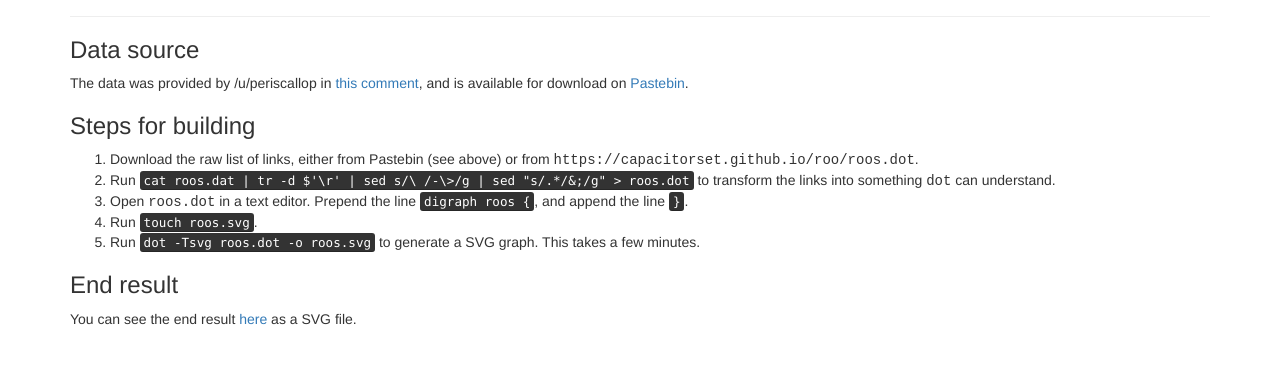
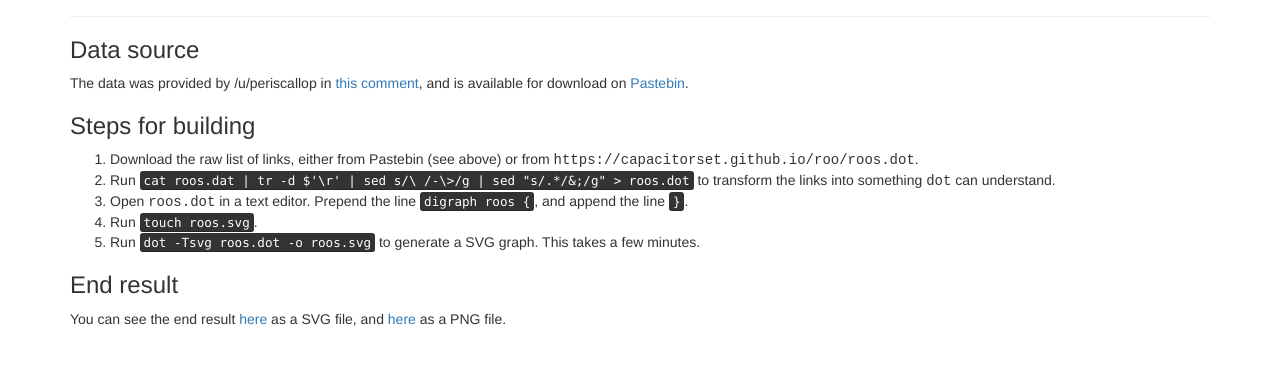
Before and after one commit to CapacitorSet/capacitorset.github.io, a website: page roo/index.jade in a window 1280 px wide. Shown: the part 83-448 px from the top of the page. Drawn offline with nearby package versions, Linux system fonts and the light colour scheme; files that its build step writes are made by us from their sources.

Commit message:
Added PNG rendering

```diff
--- a/roo/index.jade
+++ b/roo/index.jade
@@ -25,4 +25,4 @@ body.container
 
 	h3 End result
 	p.
-		You can see the end result <a href="roos.svg">here</a> as a SVG file.
+		You can see the end result <a href="roos.svg">here</a> as a SVG file, and <a href="roos.png">here</a> as a PNG file.
```
Also changed, not shown: roo/index.html, 2 other files.
